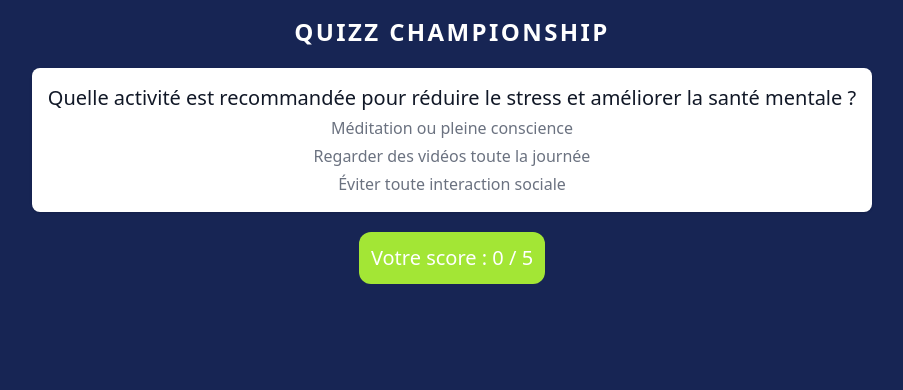
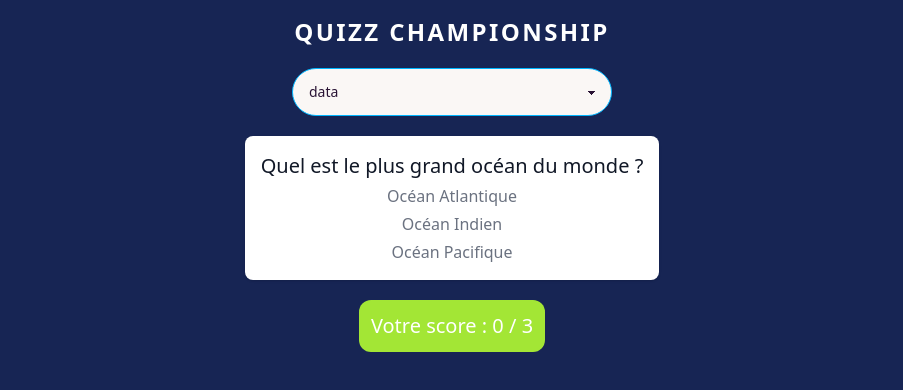
Before and after one commit to Fanou59/quizzReactJS, a React (Vite) app: page / in a window 1280 px wide. Shown: the top 390 px of the page, without its empty margins (188-1091 px from the left). Built offline with nearby package versions, Linux system fonts and the light colour scheme.

Commit message:
Ajout de la sélection de thème et gestion des résultats dans le quiz

```diff
--- a/src/App.jsx
+++ b/src/App.jsx
@@ -1,3 +1,4 @@
+import { useState } from "react";
 import { Quiz } from "./components/Quiz";
 import { data } from "./data/data";
 import { secondeGuerre } from "./data/secondeGuerre";
@@ -7,14 +8,74 @@ import { sommeil } from "./data/sommeil";
 import { sommeilV2 } from "./data/sommeilV2";
 import { santeMentale } from "./data/santeMentale";
 import { bienEtre } from "./data/bienEtre";
+import { SelectTheme } from "./components/SelectTheme";
+import { Score } from "./components/Score";
 
 function App() {
+  const [score, setScore] = useState(0);
+  const [selectedTheme, setSelectedTheme] = useState(data);
+  const [showResults, setShowResults] = useState(false);
+
+  const themes = [
+    { name: "data", value: data },
+    { name: "secondeGuerre", value: secondeGuerre },
+    { name: "islam", value: islam },
+    { name: "nutrition", value: nutrition },
+    { name: "sommeil", value: sommeil },
+    { name: "sommeilV2", value: sommeilV2 },
+    { name: "santeMentale", value: santeMentale },
+    { name: "bienEtre", value: bienEtre },
+  ];
+  const handleSelect = (e) => {
+    const selected = themes.find((theme) => theme.name === e.target.value);
+    setSelectedTheme(selected.value);
+    setShowResults(false);
+    setScore(0);
+  };
+
+  const handleAnswer = (isCorrect) => {
+    if (isCorrect) {
+      setScore((prevScore) => prevScore + 1);
+    }
+  };
+  const handleShowResults = () => {
+    setShowResults(true);
+  };
+
+  const resetQuiz = () => {
+    setShowResults(false);
+    setScore(0);
+  };
+
   return (
     <div className="flex flex-col items-center gap-5">
       <h1 className="font-bold uppercase tracking-widest text-2xl text-white">
         Quizz Championship
       </h1>
-      <Quiz quizData={santeMentale} />
+      <SelectTheme themes={themes} isSelected={handleSelect} />
+      {showResults ? (
+        <div className="flex flex-col items-center gap-5">
+          <Score score={score} quizData={selectedTheme.length} />
+          {score >= 2 ? (
+            <span className="text-green-500">Bravo ! 🎉</span>
+          ) : (
+            <span className="text-red-500">Dommage ! 😢</span>
+          )}
+          <button
+            className="text-gray-900 bg-gradient-to-r from-lime-200 via-lime-400 to-lime-500 hover:bg-gradient-to-br focus:ring-4 focus:outline-none focus:ring-lime-300 dark:focus:ring-lime-800 font-medium rounded-lg text-sm px-5 py-2.5 text-center me-2 mb-2"
+            onClick={resetQuiz}
+          >
+            Retry
+          </button>
+        </div>
+      ) : (
+        <Quiz
+          quizData={selectedTheme}
+          handleAnswer={handleAnswer}
+          handleShowResults={handleShowResults}
+        />
+      )}
+      <Score score={score} quizData={selectedTheme.length} />
     </div>
   );
 }
--- a/src/components/Quiz.jsx
+++ b/src/components/Quiz.jsx
@@ -1,48 +1,33 @@
-import { useState } from "react";
-import { Score } from "./Score";
+import { useState, useEffect } from "react";
 import { AnswerProposal } from "./AnswerProposal";
 
-export const Quiz = ({ quizData }) => {
+export const Quiz = ({ quizData, handleAnswer, handleShowResults }) => {
   const [currentQuestion, setCurrentQuestion] = useState(0);
-  const [score, setScore] = useState(0);
-  const [showResults, setShowResults] = useState(false);
 
-  const handleAnswer = (isCorrect) => {
-    if (isCorrect) setScore(score + 1);
+  const handleNextQuestion = (isCorrect) => {
+    handleAnswer(isCorrect);
     const nextQuestion = currentQuestion + 1;
+
     if (nextQuestion < quizData.length) {
       setCurrentQuestion(nextQuestion);
     } else {
-      setShowResults(true);
+      handleShowResults();
     }
   };
 
-  const resetQuiz = () => {
+  useEffect(() => {
     setCurrentQuestion(0);
-    setScore(0);
-    setShowResults(false);
-  };
+  }, [quizData]);
 
-  if (showResults) {
-    return (
-      <div className="flex flex-col items-center gap-5">
-        <Score score={score} quizData={quizData.length} />
-        {score >= 2 ? (
-          <span className="text-green-500">Bravo ! 🎉</span>
-        ) : (
-          <span className="text-red-500">Dommage ! 😢</span>
-        )}
-        <button
-          className="text-gray-900 bg-gradient-to-r from-lime-200 via-lime-400 to-lime-500 hover:bg-gradient-to-br focus:ring-4 focus:outline-none focus:ring-lime-300 dark:focus:ring-lime-800 font-medium rounded-lg text-sm px-5 py-2.5 text-center me-2 mb-2"
-          onClick={resetQuiz}
-        >
-          Retry
-        </button>
-      </div>
-    );
+  if (!quizData || quizData.length === 0) {
+    return <div>Loading...</div>;
   }
 
   const question = quizData[currentQuestion];
+
+  if (!question || !question.options) {
+    return <div>Loading...</div>;
+  }
 
   return (
     <>
@@ -54,14 +39,13 @@ export const Quiz = ({ quizData }) => {
           {question.options.map((option, index) => (
             <AnswerProposal
               key={index}
-              onClick={() => handleAnswer(option.isCorrect)}
+              onClick={() => handleNextQuestion(option.isCorrect)}
             >
               {option.text}
             </AnswerProposal>
           ))}
         </div>
       </div>
-      <Score score={score} quizData={quizData.length} />
     </>
   );
 };
--- /dev/null
+++ b/src/components/SelectTheme.jsx
@@ -0,0 +1,14 @@
+export const SelectTheme = ({ themes, isSelected }) => {
+  return (
+    <select
+      className="select select-info w-full max-w-xs"
+      onChange={isSelected}
+    >
+      {themes.map((theme, index) => (
+        <option key={index} value={theme.name}>
+          {theme.name}
+        </option>
+      ))}
+    </select>
+  );
+};
--- /dev/null
+++ b/src/data/index.js
@@ -0,0 +1,19 @@
+import { data } from "./data/data";
+import { secondeGuerre } from "./data/secondeGuerre";
+import { islam } from "./data/islam";
+import { nutrition } from "./data/nutrition";
+import { sommeil } from "./data/sommeil";
+import { sommeilV2 } from "./data/sommeilV2";
+import { santeMentale } from "./data/santeMentale";
+import { bienEtre } from "./data/bienEtre";
+
+export const themes = [
+  { name: "data", value: data },
+  { name: "secondeGuerre", value: secondeGuerre },
+  { name: "islam", value: islam },
+  { name: "nutrition", value: nutrition },
+  { name: "sommeil", value: sommeil },
+  { name: "sommeilV2", value: sommeilV2 },
+  { name: "santeMentale", value: santeMentale },
+  { name: "bienEtre", value: bienEtre },
+];
```
Also changed, not shown: tailwind.config.js (+0 -11 lines).
